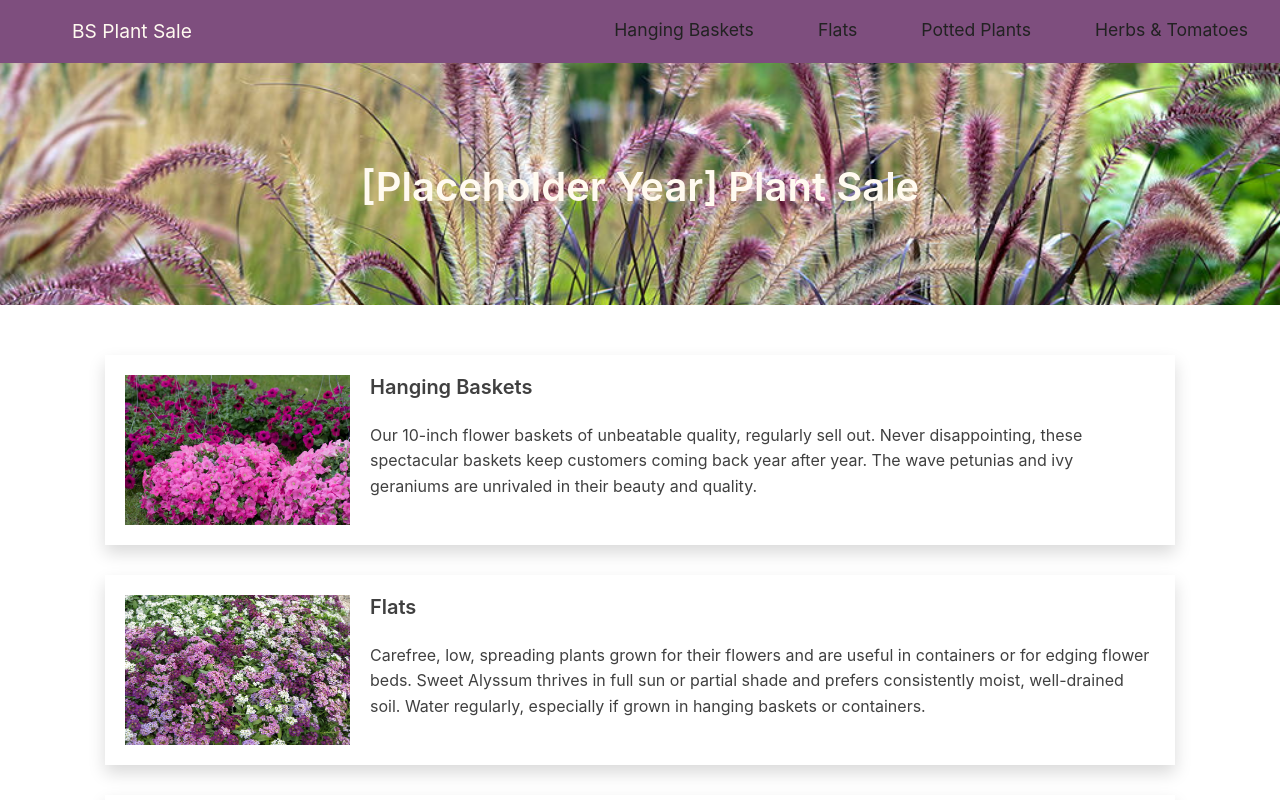
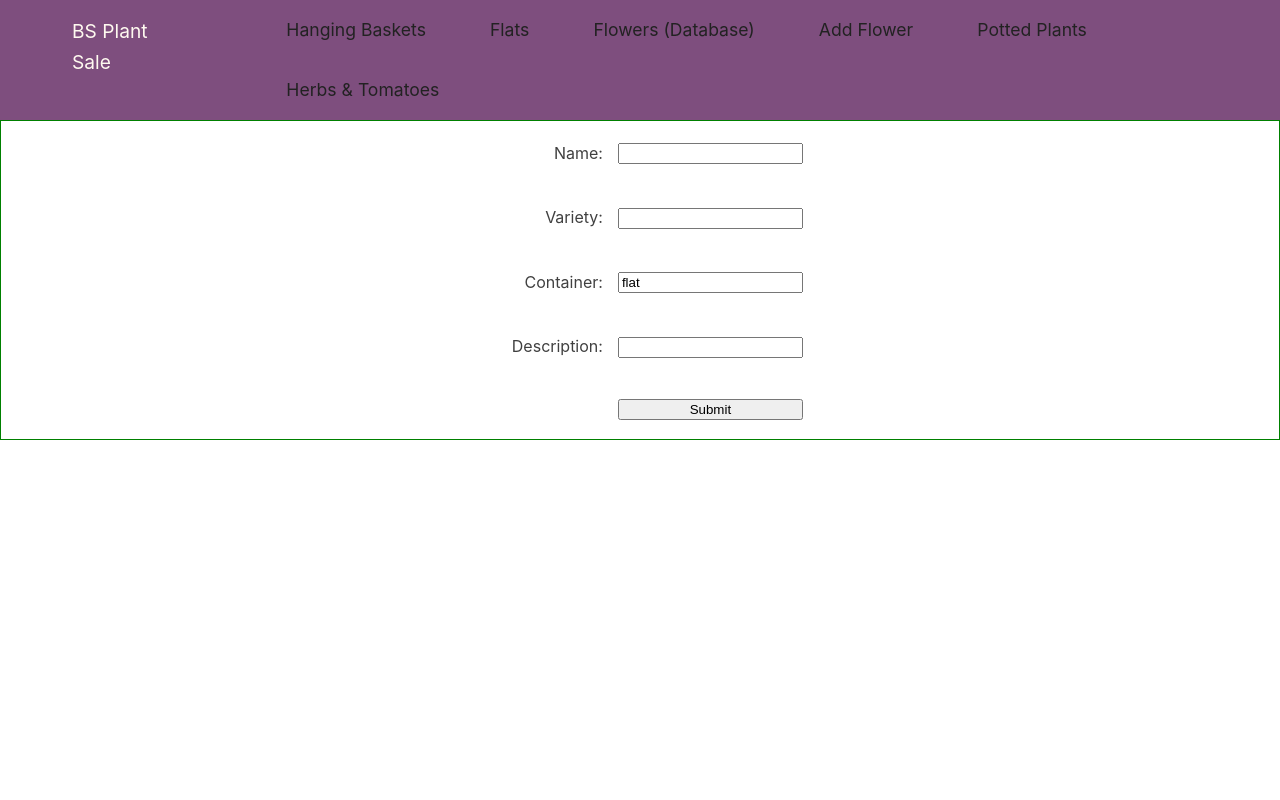
Before and after one commit to betsystevens/flowersale, a React (Create React App) app: page /flowerform in a window 1280 px wide. Before the commit this address led to /home. Shown: the top 800 px of the page. Built offline with nearby package versions, Linux system fonts and the light colour scheme.

Commit message:
Initial comms with backend.  Start of forms.

```diff
--- a/src/App.css
+++ b/src/App.css
@@ -205,3 +205,26 @@ a:hover {
   text-align: center; }
 .card-footer.right {
   text-align: right; }
+
+.container {
+	border: 1px solid green;
+  display: grid;
+  grid-template-columns: 10% auto;
+  grid-row-gap: 20px;
+  grid-column-gap: 15px;
+  /* background-color: #2196f3; */
+  padding: 10px;
+  height: 40vh;
+  justify-content: center;
+  align-items: center;
+}
+
+.gridlabel {
+  grid-column-start: 1;
+  justify-self: end;
+}
+
+.gridinput {
+  grid-column-start: 2;
+  /* grid-column-end: 2; */
+}
--- /dev/null
+++ b/src/components/FlowerDatabase.js
@@ -0,0 +1,31 @@
+import React from 'react';
+import Radios from './Radios';
+import useItems from '../shared/fetchData';
+
+function FlowerDatabase() {
+  const items = useItems("flowers");
+  const flatCards = items.map((flat) => {
+    return (
+      <div>
+        <div key={flat.id} className="card">
+          <div className="card-header">
+            <img src={flat.image} alt={flat.name} />
+          </div>
+          <div className="card-body">
+            <h2 className="card-title">{flat.name}</h2>
+            <Radios values={flat.variety} />
+            <p className="card-text">{flat.description}</p>
+          </div>
+        </div>
+      </div>
+    );
+  });
+
+  return (
+    <div className="flex-center">
+       {flatCards}
+    </div>
+  );
+}
+
+export default FlowerDatabase;
--- /dev/null
+++ b/src/components/FlowerForm.js
@@ -0,0 +1,40 @@
+import React, { useState } from 'react';
+
+function FlowerForm() {
+   const [fname, setFName ] = useState('');
+   const [variety, setVariety ] = useState('');
+   const [container, setContainer ] = useState('flat');
+   const [description, setDescription ] = useState('');
+
+   function handleInputChange(event) {
+       const target = event.target;
+       const name = target.name;
+       const value = target.value;
+
+       if (name === 'fname') { setFName(value) };
+       if (name === 'variety') { setVariety(value) };
+       if (name === 'container') { setContainer(value) };
+       if (name === 'description') { setDescription(value) };
+   }
+   function saveFlower() {
+       alert("Current values: " + "fname: " + fname + ", variety: " + variety + ", container: " + container);
+   }
+   return (
+        <div>
+            <form>
+                <div class="container">
+                    <label className="gridlabel">Name:</label>
+                    <input name="fname" type="text" value={fname} onChange={handleInputChange} />
+                    <label className="gridlabel">Variety:</label>
+                    <input name="variety" type="text" value={variety} onChange={handleInputChange} />
+                    <label className="gridlabel">Container:</label>
+                    <input name="container" type="text" value={container} onChange={handleInputChange} />
+                    <label className="gridlabel">Description:</label>
+                    <input name="container" type="textarea" value={description} onChange={handleInputChange} />
+                    <button className="gridinput" onClick={saveFlower}>Submit</button>
+                </div>
+            </form>
+       </div>
+   );
+}
+export default FlowerForm;
--- a/src/components/Header.js
+++ b/src/components/Header.js
@@ -10,6 +10,8 @@ function Header(props) {
         <ul className="flex">
           <li><a href="/">Hanging Baskets</a></li>
           <li><a href="/flats">Flats</a></li>
+          <li><a href="/flowerdatabase">Flowers (Database)</a></li>
+          <li><a href="/flowerform">Add Flower</a></li>
           <li><a href="/">Potted Plants</a></li>
           <li><a href="/">Herbs & Tomatoes</a></li>
         </ul>
--- a/src/components/Main.js
+++ b/src/components/Main.js
@@ -4,6 +4,8 @@ import Header from  './Header';
 import Hero from  './Hero';
 import FlowerGroups from './FlowerGroups';
 import FlowerCards from './FlowerCards';
+import FlowerDatabase from './FlowerDatabase';
+import FlowerForm from './FlowerForm';
 import Radios from './Radios';
 import { FLOWERS } from '../shared/flowers';
 import { FLATS } from '../shared/flats';
@@ -32,6 +34,8 @@ function Main(props) {
       <Switch>
         <Route path="/home" component={HomePage} />
         <Route exact path="/flats" component={() => <FlowerCards flats={data.flats} />} />
+        <Route exact path="/flowerdatabase" component={() => <FlowerDatabase/>} />
+        <Route exact path="/flowerform" component={() => <FlowerForm/>} />
         <Route exact path="/test" component={Radios} />
         <Redirect to="/home" />
       </Switch>
--- /dev/null
+++ b/src/shared/fetchData.js
@@ -0,0 +1,17 @@
+import React, { useState, useEffect } from 'react';
+
+export default function useItems(collType) {
+    const [items, setItems] = useState([]);
+
+    async function getData() {
+        const response = await fetch("http://localhost:3000/" + collType);
+        const data = await response.json();
+        setItems(data);
+    }
+
+    useEffect(() => {
+        getData();
+    }, [collType]);
+
+    return items;
+}
--- a/src/shared/flats.js
+++ b/src/shared/flats.js
@@ -5,7 +5,7 @@ export const FLATS =
     name: 'Alyssum',
     variety: ['white', 'purple', 'mixed'],
     container: 'flat',
-    description: 'Lorem ipsum dolor dolor dolor sit amet, consectetur adipiscing elit, sed do eiusmod tempor incididunt ut labore.',
+    description: 'Lorem ipsum dolor sit amet, consectetur adipiscing elit, sed do eiusmod tempor incididunt ut labore.',
     image: '/assets/images/flats/alyssumMixed512x138.jpg'
   },
   {
```
Also changed, not shown: 1 other file (tests, documents, lock files or other folders).
